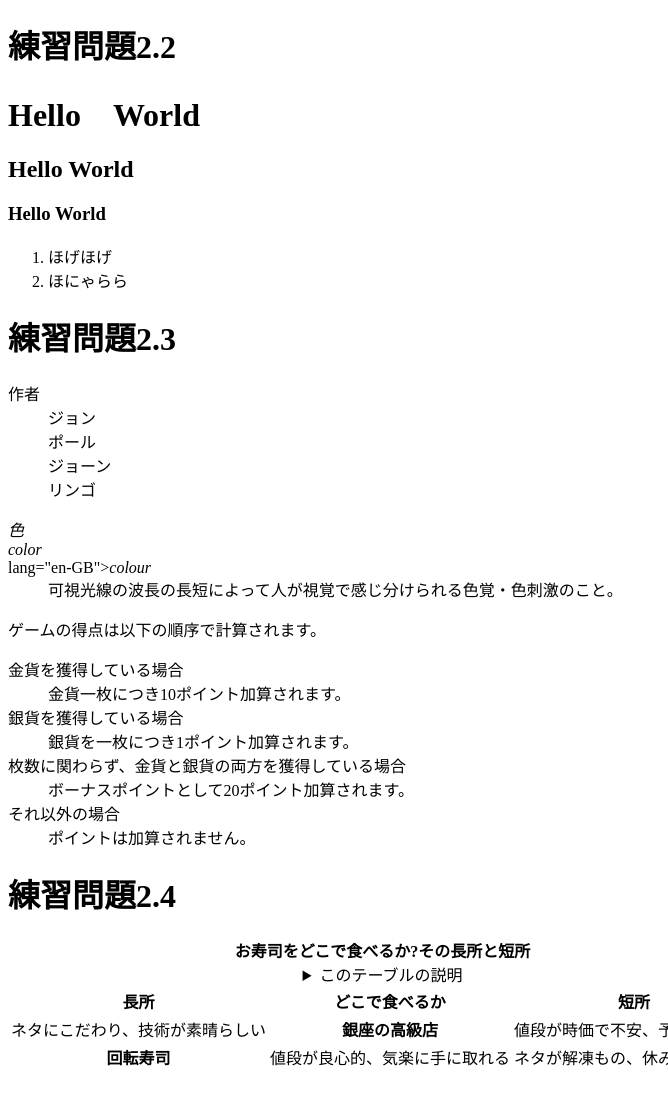
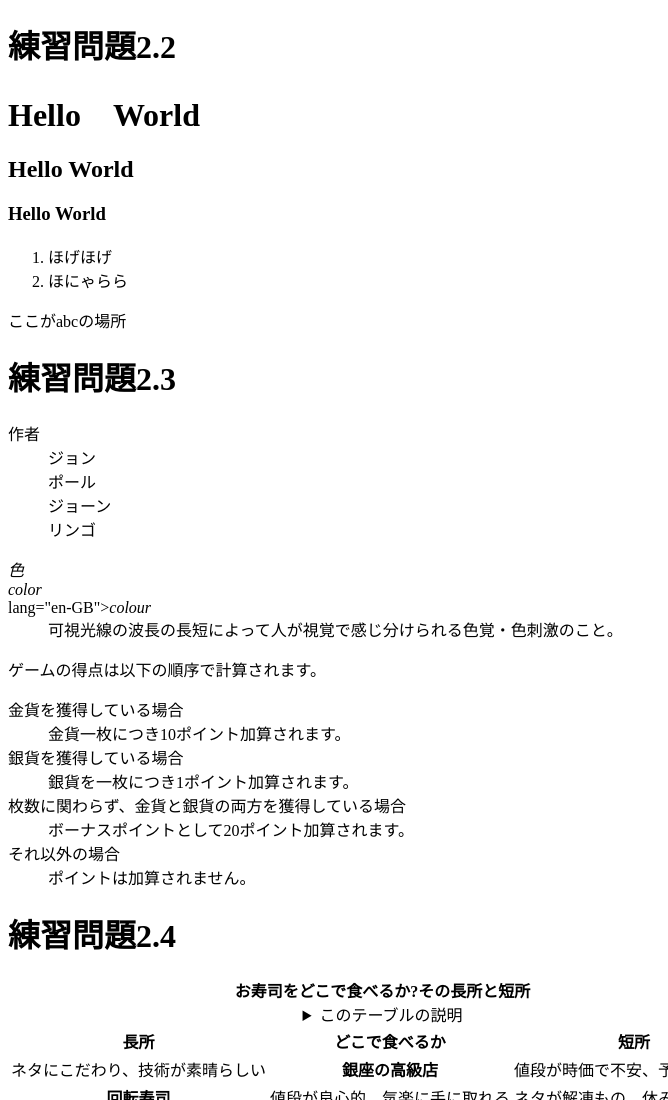
Before and after one commit to sakuratanaka/web2024, a plain HTML site: page index.html in a window 1280 px wide. Shown: the top 1100 px of the page, without its empty margins (0-668 px from the left). Drawn offline with Linux system fonts and the light colour scheme.

Commit message:
Update index.html

```diff
--- a/index.html
+++ b/index.html
@@ -27,6 +27,7 @@
   <li>ほにゃらら</li>
 
  </ol>
+ <a id="abc">ここがabcの場所</a>
 
  <h1>練習問題2.3</h1>
 
```
